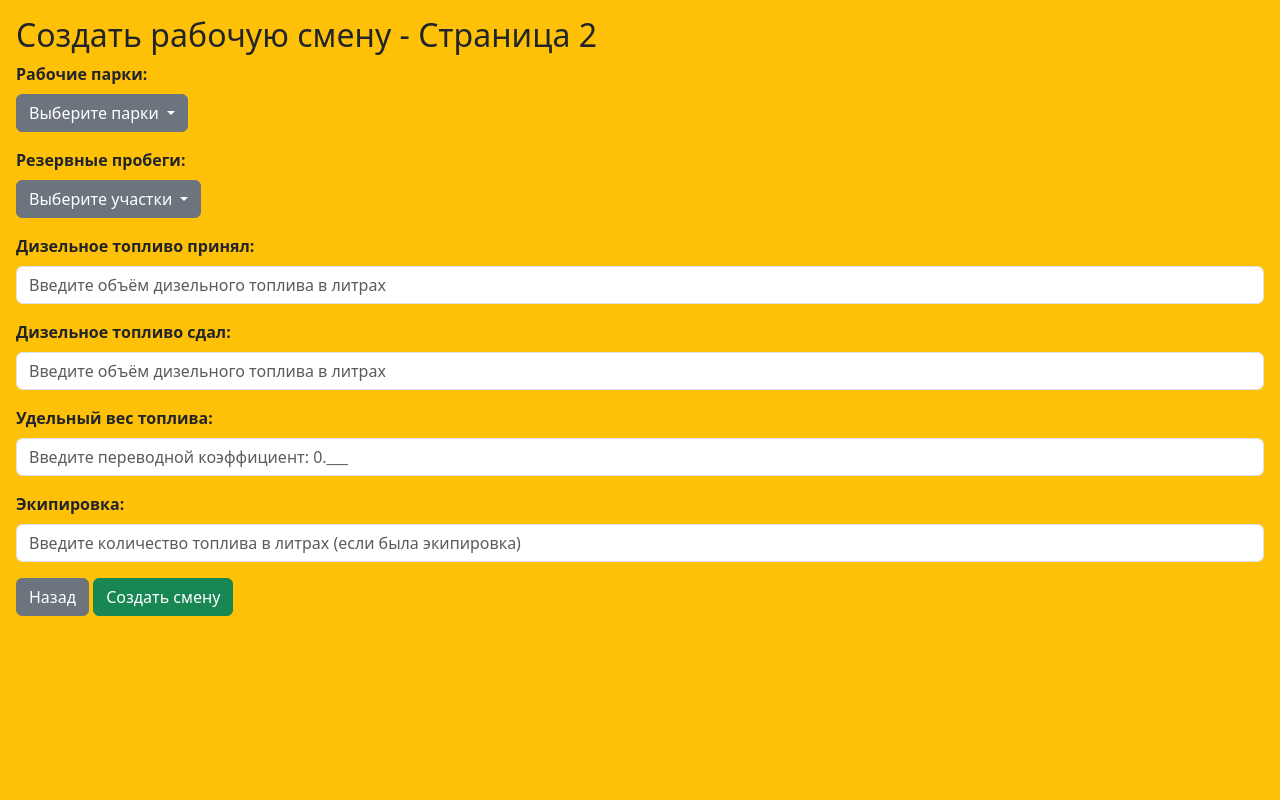
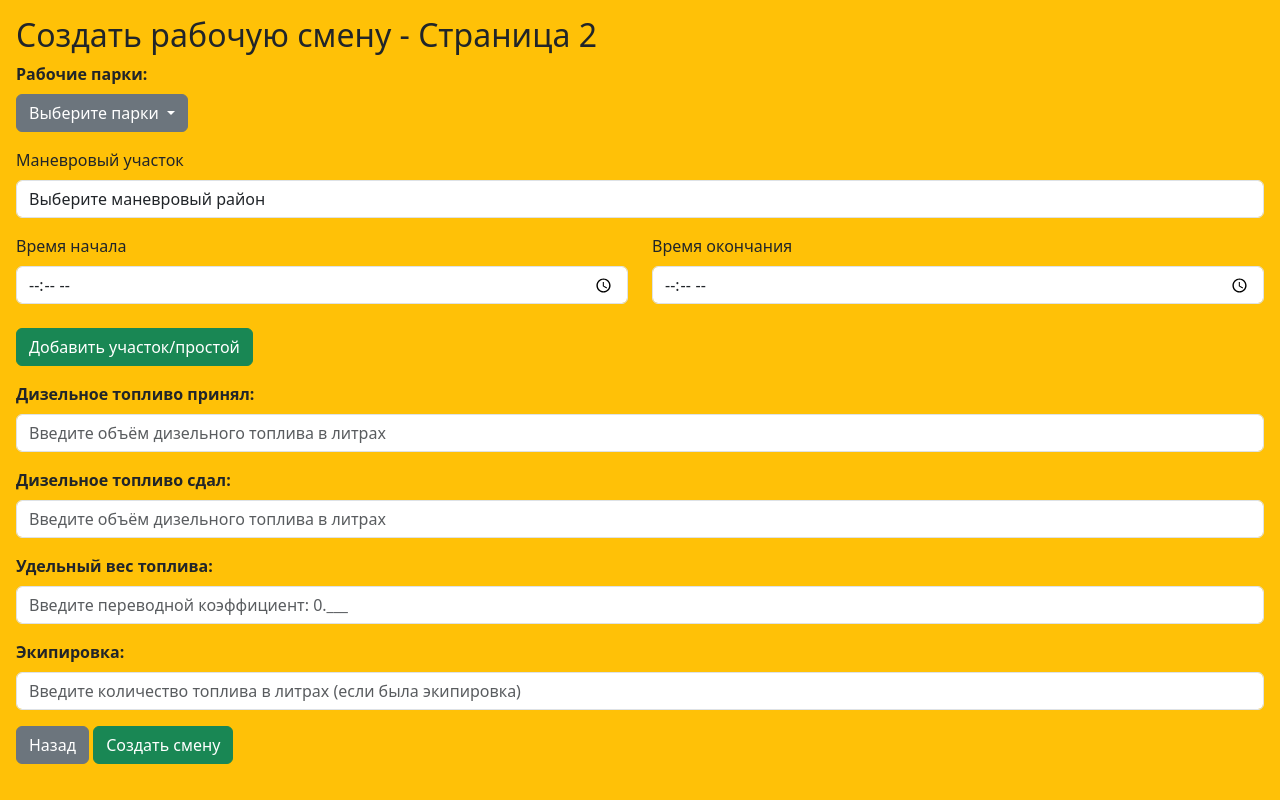
Before and after one commit to slavafortGR/work_and_fuel, a Flask app: page /create_additional_form in a window 1280 px wide. Run offline with Flask 3, Linux system fonts and the light colour scheme; the visitor is signed in with stand-in values (Sample User, id 1).

Commit message:
intervals-container has been implemented

```diff
--- a/workfuel/templates/data_form_add.html
+++ b/workfuel/templates/data_form_add.html
@@ -27,23 +27,35 @@
     </div>
 
     <div class="mb-3">
-        <label class="form-label"><strong>Резервные пробеги: </strong></label>
-        <div id="reserve-section-dropdown" class="dropdown">
-            <button class="btn btn-secondary dropdown-toggle" type="button" data-bs-toggle="dropdown" aria-expanded="false">
-                Выберите участки
-            </button>
-            <ul class="dropdown-menu" id="reserve-sections-list">
-                {% for value, label in data_form_add.reserve_section.choices %}
-                <li class="d-flex column align-items-start">
-                    <input type="checkbox" name="reserve_section" class="reserve-section-checkbox me-2" value="{{ value }}"> {{ label }}
-                    <div class="d-flex ms-2">
-                        <input type="number" name="reserve_times_hours {{ value }}" class="form-control reserve-hours me-1" placeholder="Часы" min="0" disabled>
-                        <input type="number" name="reserve_times_minutes {{ value }}" class="form-control reserve-minutes" placeholder="Минуты" min="0" max="59" disabled>
+        <div id="intervals-container">
+            <div class="interval-block">
+                <button type="button" class="btn btn-danger btn-sm remove interval" style="display: none;">x</button>
+                <div class="row">
+                    <div class="col-md-12 mb-3">
+                        <label class="form-label">Маневровый участок</label>
+                        <select class="form-control place-select" name="interval[0][place]" required>
+                            <option value>Выберите маневровый район</option>
+                            <option value="1">Парк "Л"</option>
+                            <option value="2">Парк "Г"</option>
+                            <option value="3">Парк "Е"</option>
+                            <option value="4">Парк "З"</option>
+                            <option value="4">Парк "Втормет"</option>
+                        </select>
                     </div>
-                </li>
-                {% endfor %}
-            </ul>
+                </div>
+                <div class="row">
+                    <div class="col-md-6 mb-3">
+                        <label class="form-label">Время начала</label>
+                        <input type="time" class="form-control start-time" name="interval[0][start_time]" required>
+                    </div>
+                    <div class="col-md-6 mb-3">
+                        <label class="form-label">Время окончания</label>
+                        <input type="time" class="form-control start-time" name="interval[0][end_time]" required>
+                    </div>
+                </div>
+            </div>
         </div>
+        <button id="add-interval" class="btn btn-success mt-2">Добавить участок/простой </button>
     </div>
 
     <div class="mb-3">
```
